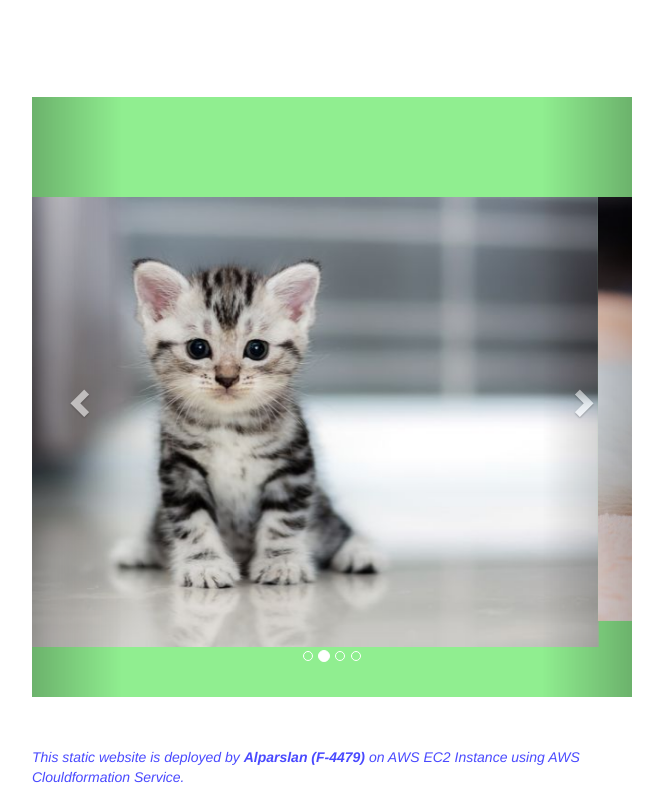
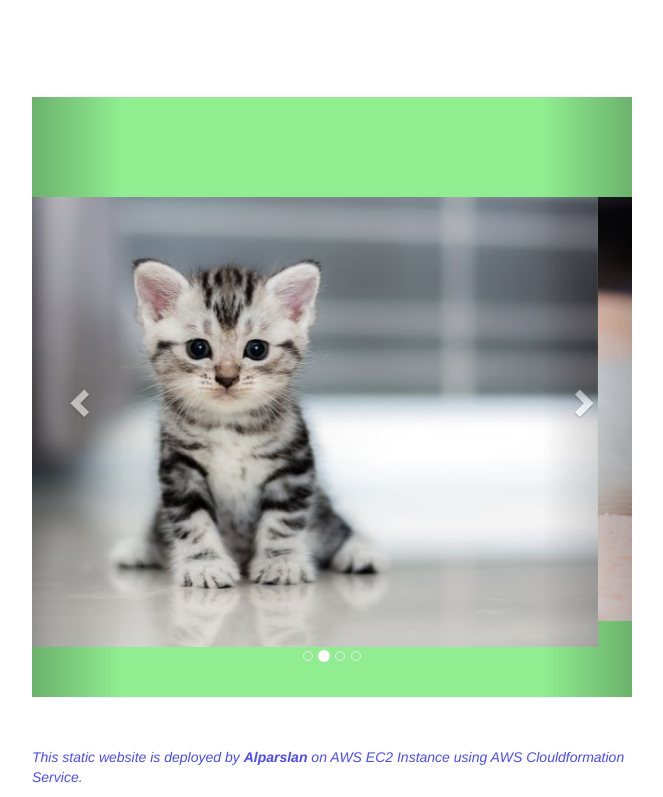
Before and after one commit to alparslanu6347/kittens, a plain HTML site: page Project-101-kittens-carousel-static-website-ec2/static-web/index.html in a window 1280 px wide. Shown: the part 486-1283 px from the top of the page, without its empty margins (308-971 px from the left). Drawn offline with nearby package versions, Linux system fonts and the light colour scheme.

Commit message:
ilk push

```diff
--- a/Project-101-kittens-carousel-static-website-ec2/static-web/index.html
+++ b/Project-101-kittens-carousel-static-website-ec2/static-web/index.html
@@ -4,7 +4,7 @@
 <head>
   <meta charset="UTF-8" />
   <meta name="viewport" content="width=device-width, initial-scale=1.0" />
-  <title>Clarusway Project - 001</title>
+  <title>Alparslan Project - 001</title>
   <link rel="stylesheet" href="https://maxcdn.bootstrapcdn.com/bootstrap/3.4.1/css/bootstrap.min.css">
   <script src="https://ajax.googleapis.com/ajax/libs/jquery/3.5.1/jquery.min.js"></script>
   <script src="https://maxcdn.bootstrapcdn.com/bootstrap/3.4.1/js/bootstrap.min.js"></script>
@@ -84,7 +84,7 @@
   </div>
 
 
-  <p class="footnote"><i>This static website is deployed by <b> Alparslan (F-4479) </b> on AWS EC2 Instance using AWS
+  <p class="footnote"><i>This static website is deployed by <b> Alparslan </b> on AWS EC2 Instance using AWS
       Clouldformation Service.</i></p>
 </body>
 
```
Also changed, not shown: 1 other file.
